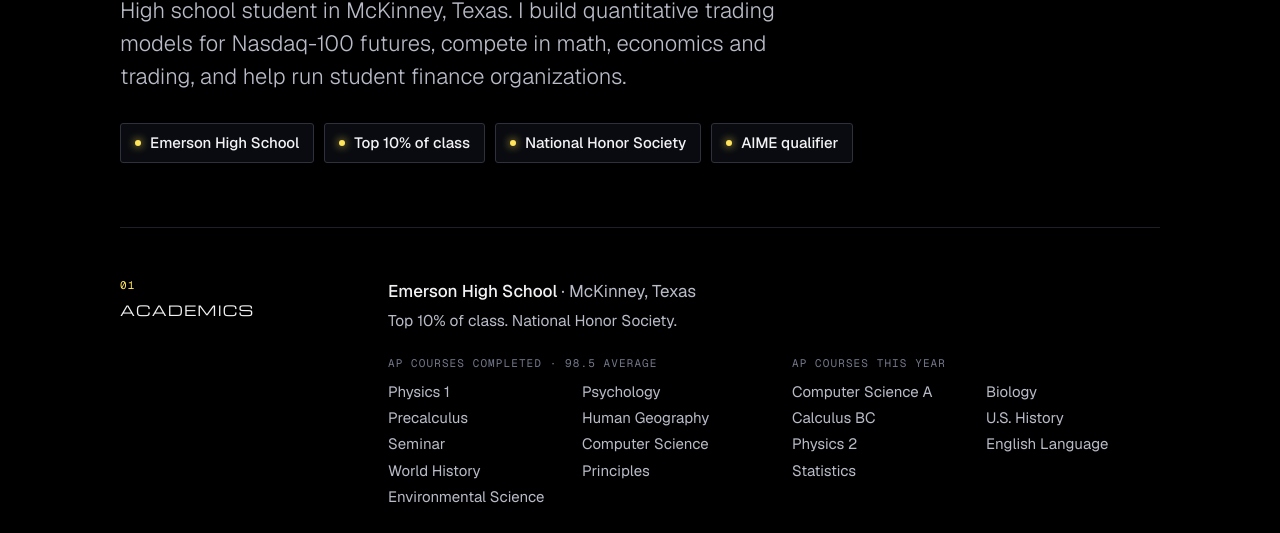
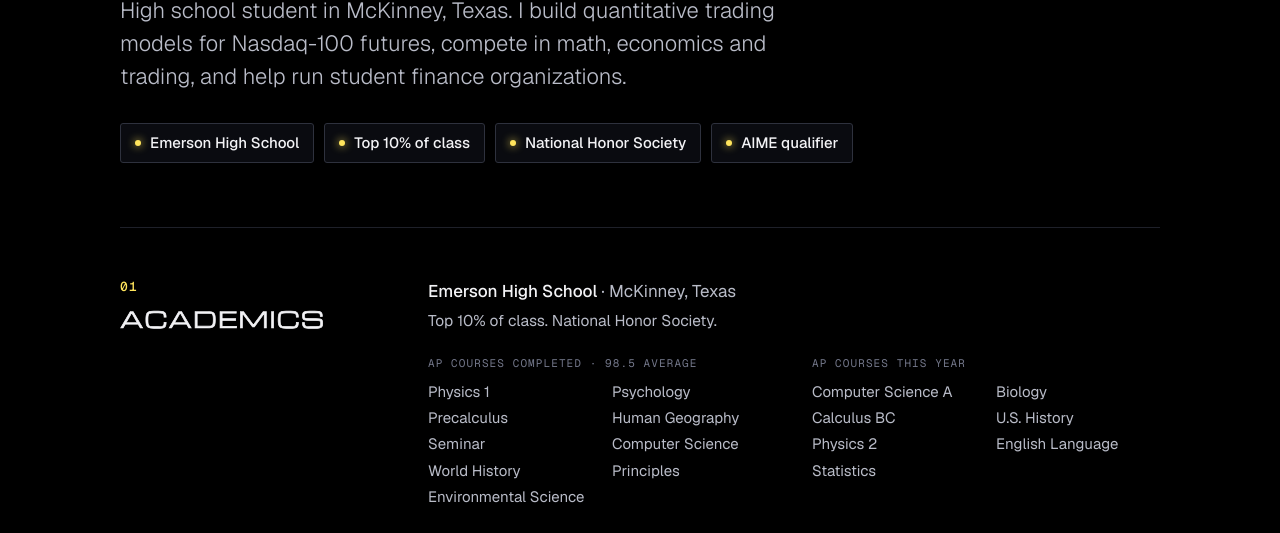
Before and after one commit to hasmus25/portfolio, a plain HTML site: page index.html in a window 1280 px wide. Shown: the part 378-911 px from the top of the page. Drawn offline with nearby package versions, Linux system fonts and the light colour scheme.

Commit message:
Bigger, bolder section labels

```diff
--- a/index.html
+++ b/index.html
@@ -46,9 +46,10 @@ a:hover { color: var(--acc); text-decoration-color: var(--acc); }
 .hero .meta li { display: inline-flex; align-items: center; gap: 9px; padding: 10px 14px; border: 1px solid #2E313D; border-radius: 3px; background: var(--k2); font: 500 15px/1.2 var(--sans); color: var(--w); }
 .hero .meta li::before { content: ""; width: 6px; height: 6px; border-radius: 50%; background: var(--acc); box-shadow: 0 0 8px var(--acc); flex: none; }
 
-section.blk { display: grid; grid-template-columns: 220px minmax(0, 1fr); gap: 20px 48px; padding-block: 52px; border-top: 1px solid var(--rule); }
-.lab { font: 400 14px/1.4 var(--wide); letter-spacing: .08em; text-transform: uppercase; color: var(--w); margin: 0; position: sticky; top: 84px; align-self: start; }
-.lab span { display: block; font: 400 11px/1 var(--mono); color: var(--acc); letter-spacing: .1em; margin-bottom: 10px; }
+section.blk { display: grid; grid-template-columns: 260px minmax(0, 1fr); gap: 20px 48px; padding-block: 52px; border-top: 1px solid var(--rule); }
+.lab { font: 400 22px/1.25 var(--wide); letter-spacing: .05em; text-transform: uppercase; color: var(--w); margin: 0; position: sticky; top: 84px; align-self: start;
+  -webkit-text-stroke: .7px currentColor; overflow-wrap: anywhere; }  /* Michroma has one weight; the stroke makes it read bold */
+.lab span { display: block; font: 500 13px/1 var(--mono); color: var(--acc); letter-spacing: .1em; margin-bottom: 12px; -webkit-text-stroke: 0; }
 h2 { font: 400 clamp(20px, 2.4vw, 26px)/1.2 var(--wide); margin: 0 0 8px; letter-spacing: .01em; }
 .list { margin: 0; padding: 0; list-style: none; display: grid; gap: 30px; }
 .it { display: grid; grid-template-columns: minmax(0, 1fr) auto; gap: 2px 24px; }
```
